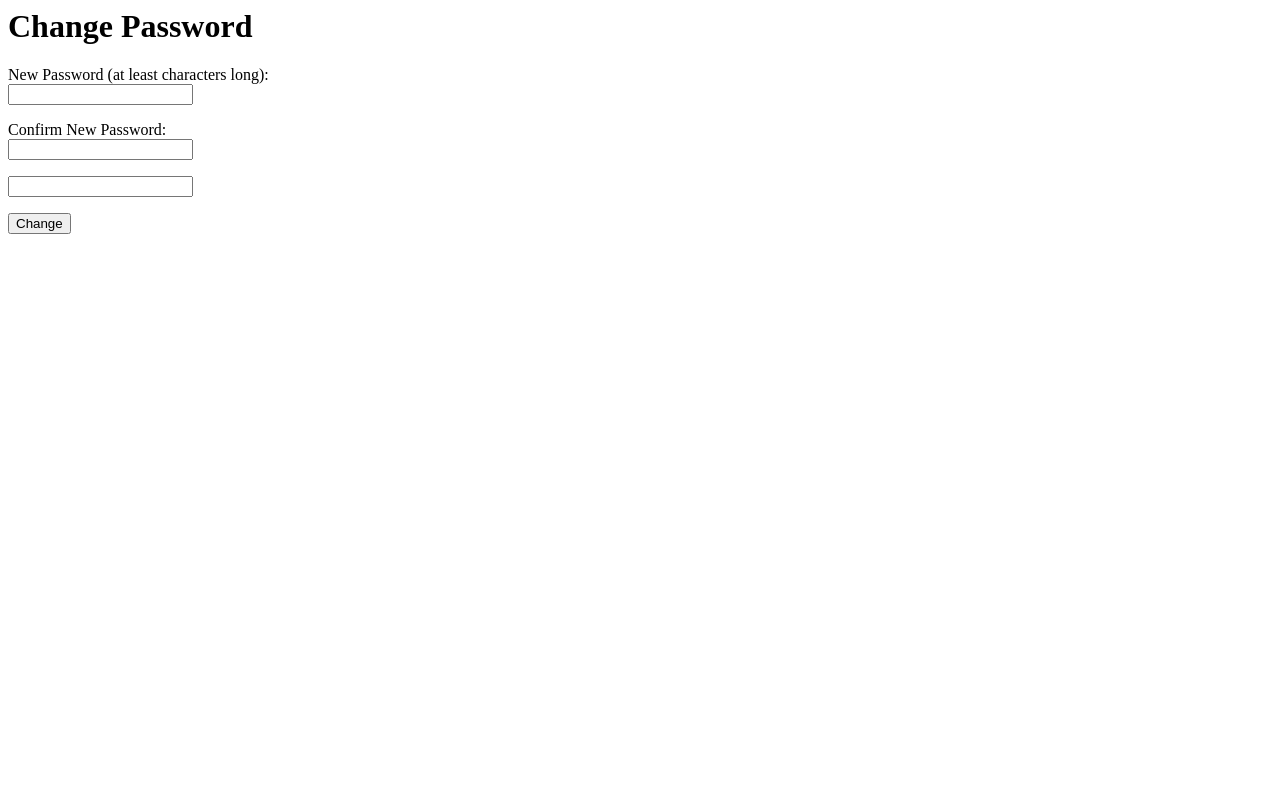
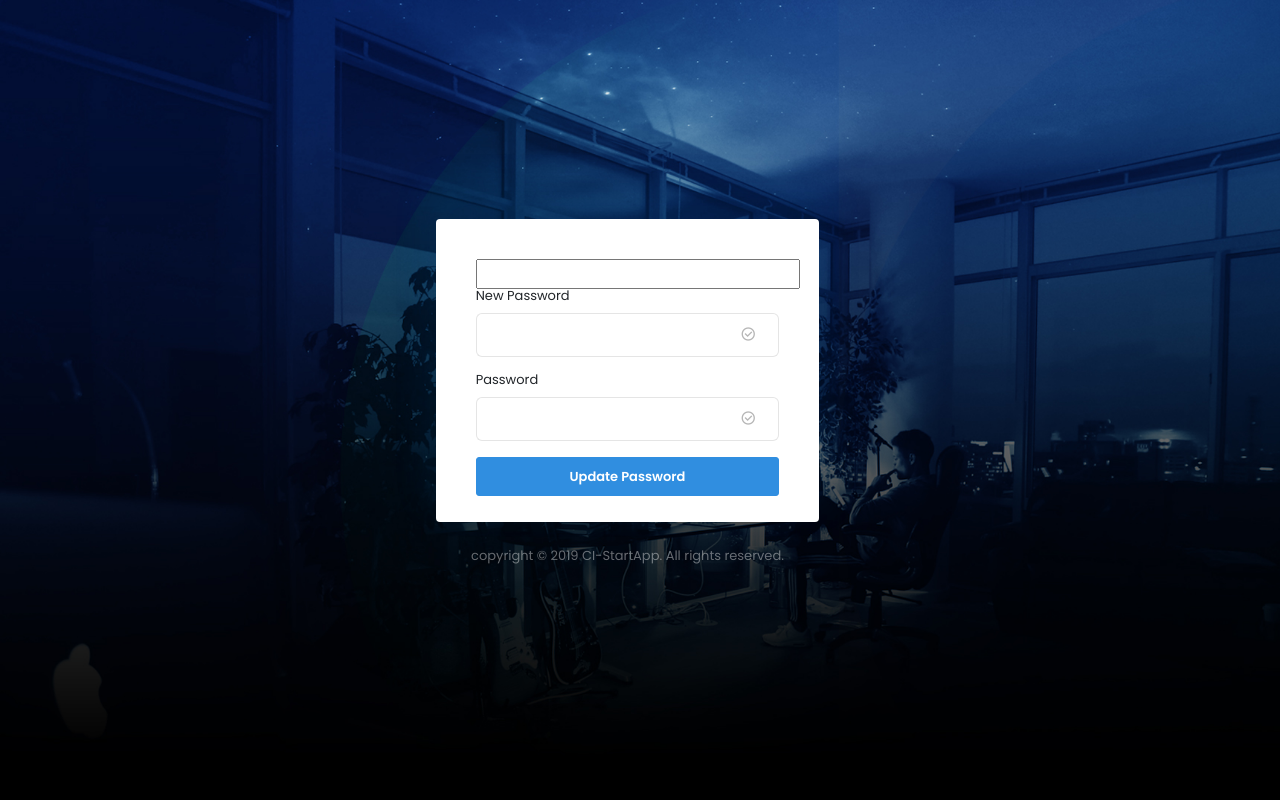
Before and after one commit to heyitsnovi/startCI, a CodeIgniter app: the page made by application/views/auth/reset_password.php in a window 1280 px wide. Run offline with CodeIgniter, Linux system fonts and the light colour scheme; data that the repository does not hold is empty; some libraries are stand-ins or nearby versions.

Commit message:
New updates

```diff
--- a/application/config/ion_auth.php
+++ b/application/config/ion_auth.php
@@ -93,7 +93,7 @@ $config['salt_prefix']    = version_compare(PHP_VERSION, '5.3.7', '<') ? '$2a$'
  | The controller should check this function and act
  | appropriately. If this variable set to 0, there is no maximum.
  */
-$config['site_title']                 = "Example.com";       // Site Title, example.com
+$config['site_title']                 = "StarterApp CI";       // Site Title, example.com
 $config['admin_email']                = "admin@example.com"; // Admin Email, admin@example.com
 $config['default_group']              = 'user';           // Default group, use name
 $config['admin_group']                = 'admin';             // Default administrators group, use name
--- a/application/views/auth/deactivate_user.php
+++ b/application/views/auth/deactivate_user.php
@@ -19,6 +19,7 @@
 
     <br>
         <button type="submit" class="btn btn-success mr-2" name="new_group_btn">Submit</button>
+         <a href="<?php echo base_url('admin/users/'); ?>" class="btn btn-danger mr-2">Cancel</a>
 
       <?php echo form_close();?>
     </div>
--- a/application/views/auth/edit_group.php
+++ b/application/views/auth/edit_group.php
@@ -25,6 +25,7 @@
         </div>
 
         <button type="submit" class="btn btn-success mr-2" name="new_group_btn">Submit</button>
+        <a href="<?php echo base_url('admin/groups/'); ?>" class="btn btn-danger mr-2">Cancel</a>
 
       <?php echo form_close();?>
     </div>
--- a/application/views/auth/edit_user.php
+++ b/application/views/auth/edit_user.php
@@ -83,6 +83,7 @@
       <?php echo form_hidden($csrf); ?>
       <br>
         <button type="submit" class="btn btn-success mr-2" name="new_user_btn">Submit</button>
+        <a href="<?php echo base_url('admin/users/'); ?>" class="btn btn-danger mr-2">Cancel</a>
 
 <?php echo form_close();?>
     </div>
--- a/application/views/auth/forgot_password.php
+++ b/application/views/auth/forgot_password.php
@@ -57,7 +57,7 @@
               <?php echo form_close();?>
             </div>
               <br>
-            <p class="footer-text text-center">copyright © <?php echo date('Y');?> HeyItsNovi. All rights reserved.</p>
+            <p class="footer-text text-center">copyright © <?php echo date('Y');?> CI-StartApp. All rights reserved.</p>
           </div>
         </div>
       </div>
--- a/application/views/auth/login.php
+++ b/application/views/auth/login.php
@@ -71,7 +71,7 @@
               <?php echo form_close();?>
             </div>
               <br>
-            <p class="footer-text text-center">copyright © <?php echo date('Y');?> HeyItsNovi. All rights reserved.</p>
+            <p class="footer-text text-center">copyright © <?php echo date('Y');?> CI-StartApp. All rights reserved.</p>
           </div>
         </div>
       </div>
--- a/application/views/auth/reset_password.php
+++ b/application/views/auth/reset_password.php
@@ -1,22 +1,83 @@
-<h1><?php echo lang('reset_password_heading');?></h1>
+<!DOCTYPE html>
+<html lang="en">
 
-<div id="infoMessage"><?php echo $message;?></div>
+<head>
 
-<?php echo form_open('auth/reset_password/' . $code);?>
+  <meta charset="utf-8">
+  <meta name="viewport" content="width=device-width, initial-scale=1, shrink-to-fit=no">
+  <title>CI-Starter App <?php echo lang('reset_password_heading');?></title>
 
-	<p>
-		<label for="new_password"><?php echo sprintf(lang('reset_password_new_password_label'), $min_password_length);?></label> <br />
-		<?php echo form_input($new_password);?>
-	</p>
+  <link rel="stylesheet" href="<?php echo base_url('assets/vendors/iconfonts/mdi/css/materialdesignicons.min.css');?>">
+  <link rel="stylesheet" href="<?php echo base_url('assets/vendors/iconfonts/puse-icons-feather/feather.css');?>">
+  <link rel="stylesheet" href="<?php echo base_url('assets/vendors/css/vendor.bundle.base.css');?>">
+  <link rel="stylesheet" href="<?php echo base_url('assets/vendors/css/vendor.bundle.addons.css');?>">
 
-	<p>
-		<?php echo lang('reset_password_new_password_confirm_label', 'new_password_confirm');?> <br />
-		<?php echo form_input($new_password_confirm);?>
-	</p>
+  <link rel="stylesheet" href="<?php echo base_url('assets/css/style.css');?>">
 
-	<?php echo form_input($user_id);?>
-	<?php echo form_hidden($csrf); ?>
+  <link rel="shortcut icon" href="<?php echo base_url('assets/images/favicon.png');?>" />
+</head>
 
-	<p><?php echo form_submit('submit', lang('reset_password_submit_btn'));?></p>
+<body>
+  <style>
+    #login-error-messages{
+      color:red;
+      font-weight: 20px;
+    }
+  </style>
+  <div class="container-scroller">
+    <div class="container-fluid page-body-wrapper full-page-wrapper auth-page">
+      <div class="content-wrapper d-flex align-items-center auth auth-bg-1 theme-one">
+        <div class="row w-100">
+          <div class="col-lg-4 mx-auto">
 
-<?php echo form_close();?>
+            <div class="auto-form-wrapper">
+             <?php echo form_open('auth/reset_password/' . $code);?>
+			<?php echo form_input($user_id);?>
+			<?php echo form_hidden($csrf); ?>
+              <div id="login-error-messages"><?php echo $message;?></div>
+                <div class="form-group">
+                  <label class="label">New Password</label>
+                  <div class="input-group">
+                    		<?php echo form_input($new_password,'',['class'=>'form-control']);?>
+                    <div class="input-group-append">
+                      <span class="input-group-text">
+                        <i class="mdi mdi-check-circle-outline"></i>
+                      </span>
+                    </div>
+                  </div>
+                </div>
+                <div class="form-group">
+                  <label class="label">Password</label>
+                  <div class="input-group">
+                    	<?php echo form_input($new_password_confirm,'',['class'=>'form-control']);?>
+                    <div class="input-group-append">
+                      <span class="input-group-text">
+                        <i class="mdi mdi-check-circle-outline"></i>
+                      </span>
+                    </div>
+                  </div>
+                </div>
+                <div class="form-group">
+                  <button class="btn btn-primary submit-btn btn-block" type="submit" name="new_password_btn">Update Password</button>
+                </div>
+              <?php echo form_close();?>
+            </div>
+              <br>
+            <p class="footer-text text-center">copyright © <?php echo date('Y');?> CI-StartApp. All rights reserved.</p>
+          </div>
+        </div>
+      </div>
+
+    </div>
+
+  </div>
+
+  <script src="<?php echo base_url('assets/vendors/js/vendor.bundle.base.js');?>"></script>
+  <script src="<?php echo base_url('assets/vendors/js/vendor.bundle.addons.js');?>"></script>
+  <script src="<?php echo base_url('assets/js/off-canvas.js');?>"></script>
+  <script src="<?php echo base_url('assets/js/hoverable-collapse.html');?>"></script>
+  <script src="<?php echo base_url('assets/js/misc.js');?>"></script>
+
+</body>
+
+</html>
```
Also changed, not shown: application/views/layouts/main.php (+4 -13 lines).
